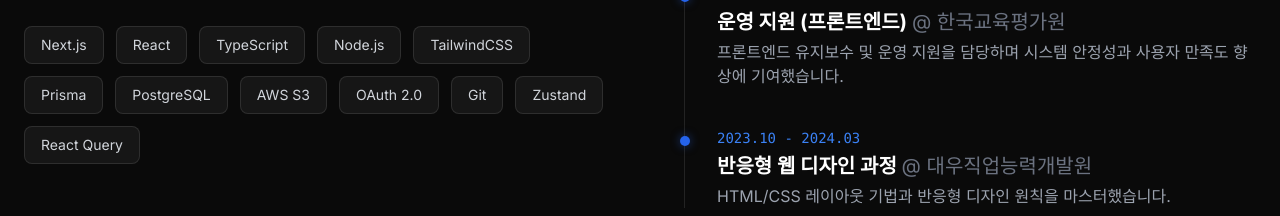
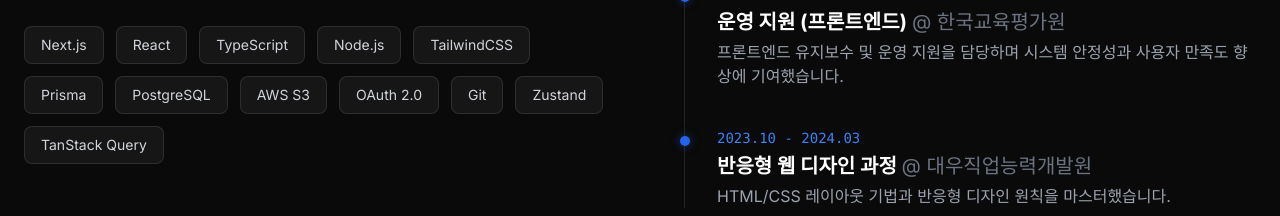
Before and after one commit to kwangche/kwangche.github.io, a Next.js app: page / in a window 1280 px wide. Shown: the part 1120-1336 px from the top of the page. Built offline with nearby package versions, Linux system fonts and the light colour scheme.

Commit message:
fix: Update React Query to TanStack Query in skills list

```diff
--- a/src/components/About.tsx
+++ b/src/components/About.tsx
@@ -5,7 +5,7 @@
 const skills = [
   "Next.js", "React", "TypeScript", "Node.js",
   "TailwindCSS", "Prisma", "PostgreSQL", "AWS S3",
-  "OAuth 2.0", "Git", "Zustand", "React Query"
+  "OAuth 2.0", "Git", "Zustand", "TanStack Query"
 ];
 
 const experiences = [
```
